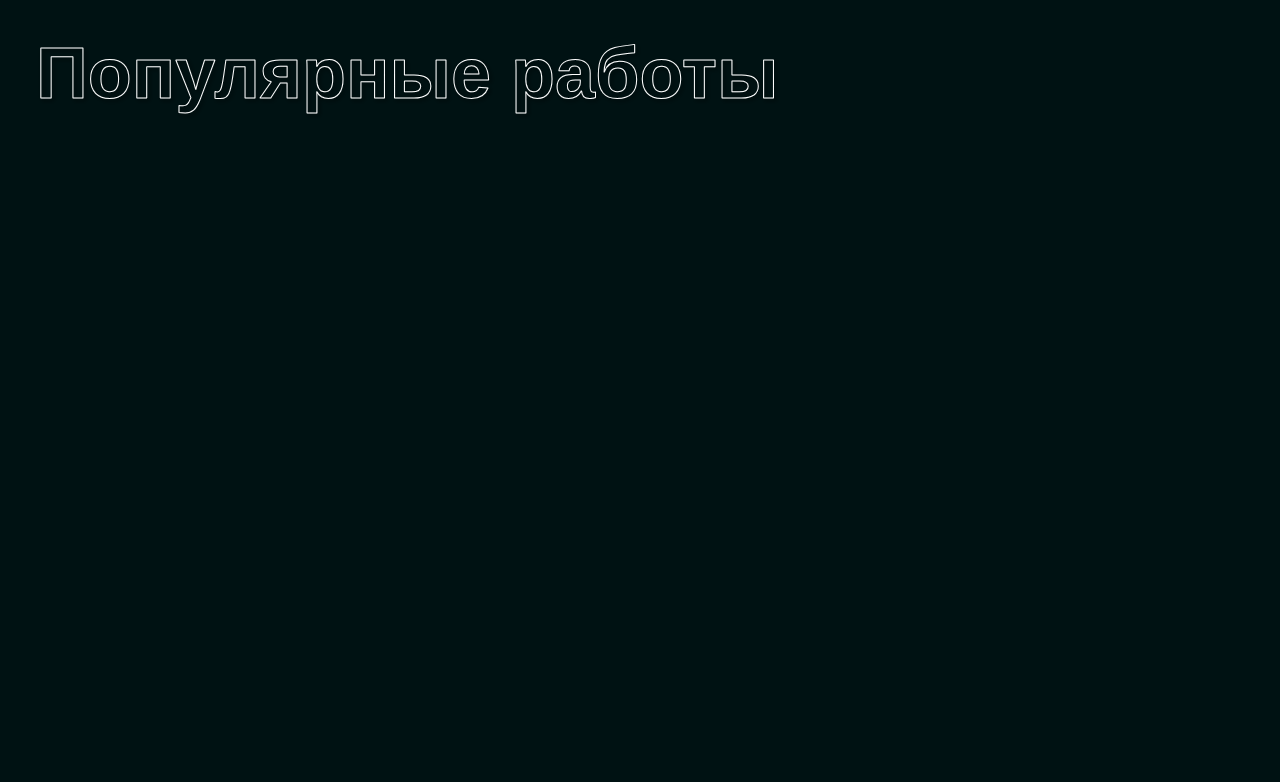
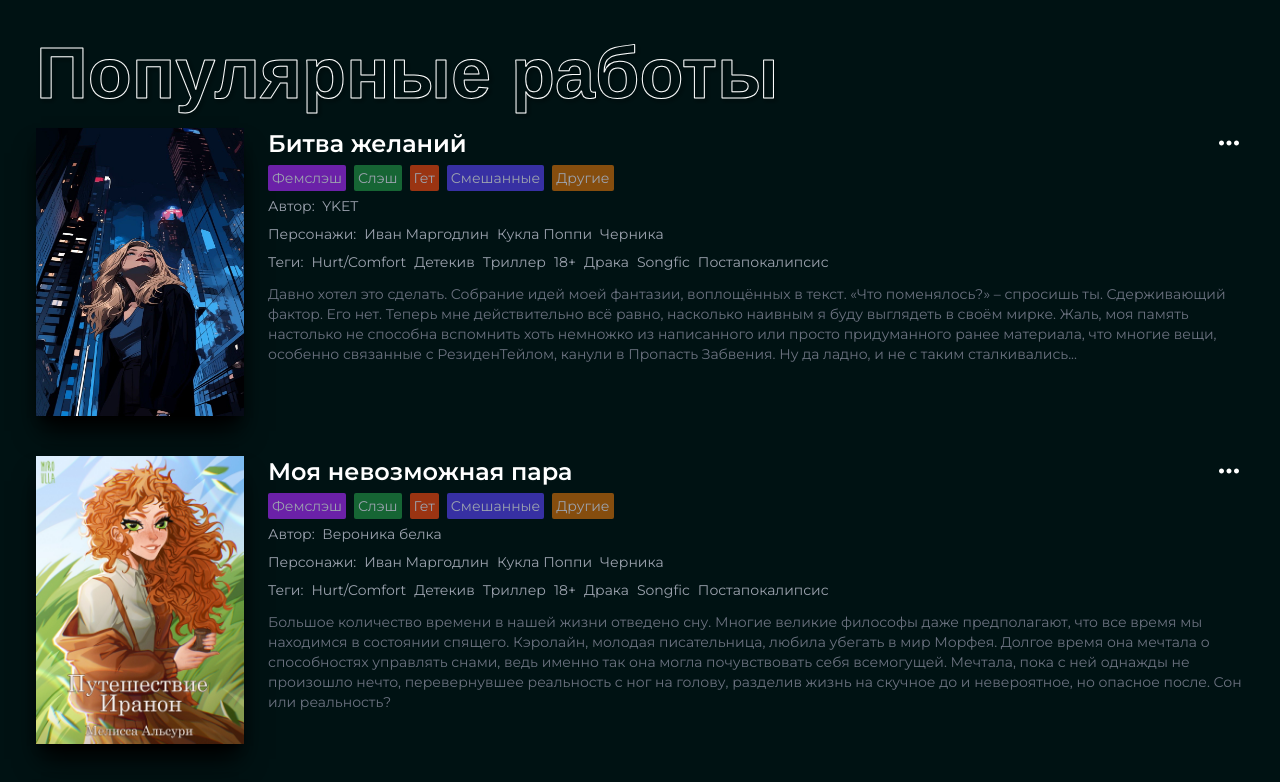
Before and after one commit to denniztr/poetry-blog, a Next.js app: page / in a window 1280 px wide. Shown: the part 1240-2022 px from the top of the page. Before the commit the page ends 1368 px from the top, so only its background shows below. Built offline with nearby package versions, Linux system fonts and the light colour scheme.

Commit message:
cards ui fix

```diff
--- a/app/(routes)/page.tsx
+++ b/app/(routes)/page.tsx
@@ -42,6 +42,7 @@ export default function Home() {
         </section>
         <section>
           <SectionTitle>Популярные работы</SectionTitle>
+          <FanFictionCardsContainer />
         </section>
       </section>
     </main>
--- a/app/components/SortingPopUp.tsx
+++ b/app/components/SortingPopUp.tsx
@@ -22,7 +22,7 @@ const SortingPopUp: React.FC<SortingPopUpProps> = ({
   };
 
   return (
-    <div className="absolute  mt-5 p-4 bg-gray-300/95 rounded-md shadow-2xl z-10 border border-gray-400">
+    <div className="absolute mt-5 p-4 bg-gray-300/95 rounded-md shadow-2xl z-10 border border-gray-400">
       <ul className="space-y-3 text-gray-800">
         {genres?.map((genre, index) => (
           <li key={index}>
--- a/app/components/ui/fanFictionCard.tsx
+++ b/app/components/ui/fanFictionCard.tsx
@@ -3,7 +3,9 @@ import Image from 'next/image';
 
 import { MdMoreHoriz } from 'react-icons/md';
 
+
 import clsx from 'clsx';
+
 
 const FanFictionCard = ({
   src,
@@ -30,9 +32,11 @@ const FanFictionCard = ({
       <div className="w-full relative">
         <article className="text-white">
           <div className='space-y-3 md:space-y-2'>
-            <Link href="/fanfiction" className="inline-block">
-              <h2 className="text-2xl font-semibold hover:underline">{title}</h2>
-            </Link>
+            <div className='space-x-6'>
+              <Link href="/fanfiction" className="inline-block">
+                <h2 className="text-2xl font-semibold hover:underline">{title}</h2>
+              </Link>
+            </div>
             <ul className='flex gap-1 flex-wrap text-gray-400 text-xs sm:text-sm md:gap-2'>
               <li>
                 <Link href='/fanfiction' className="p-1 bg-purple-800 rounded-sm">Фемслэш</Link>
```
Also changed, not shown: app/components/ui/select.tsx (line endings or trailing spaces).
